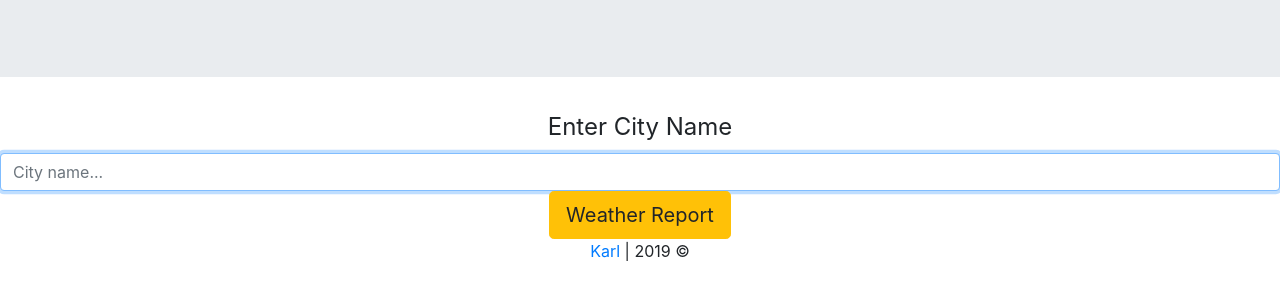
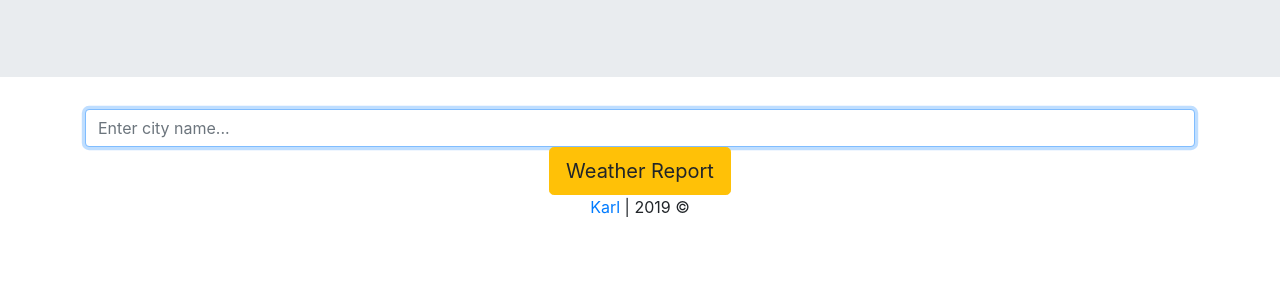
Before and after one commit to mashm3ll0w/openweather-app, a website: page public/html/index.html in a window 1280 px wide. Shown: the part 191-490 px from the top of the page. Drawn offline with nearby package versions, Linux system fonts and the light colour scheme.

Commit message:
edit the html

```diff
--- a/public/html/index.html
+++ b/public/html/index.html
@@ -18,13 +18,12 @@
 				<p class="lead">Check the weather of any city in on the planet.</p>
 			</div>
 		</div>
+		<div class="container" id="form-hold">
 			<form action="/" method="POST">
-			<fieldset>
-				<legend>Enter City Name</legend>
-        <input type="text" name="cityName" class="form-control" placeholder="City name..." autofocus required />
+				<input type="text" name="cityName" class="form-control" placeholder="Enter city name..." autofocus required />
 				<button type="submit" class="btn btn-lg btn-warning">Weather Report</button>
-			</fieldset>
 			</form>
+		</div>
 		<footer>
 			<p><a href="https://www.github.com/mashm3ll0w/">Karl</a> | 2019 &copy;</p>
 		</footer>
```
Lines whose indentation alone changed are shown as unchanged.
